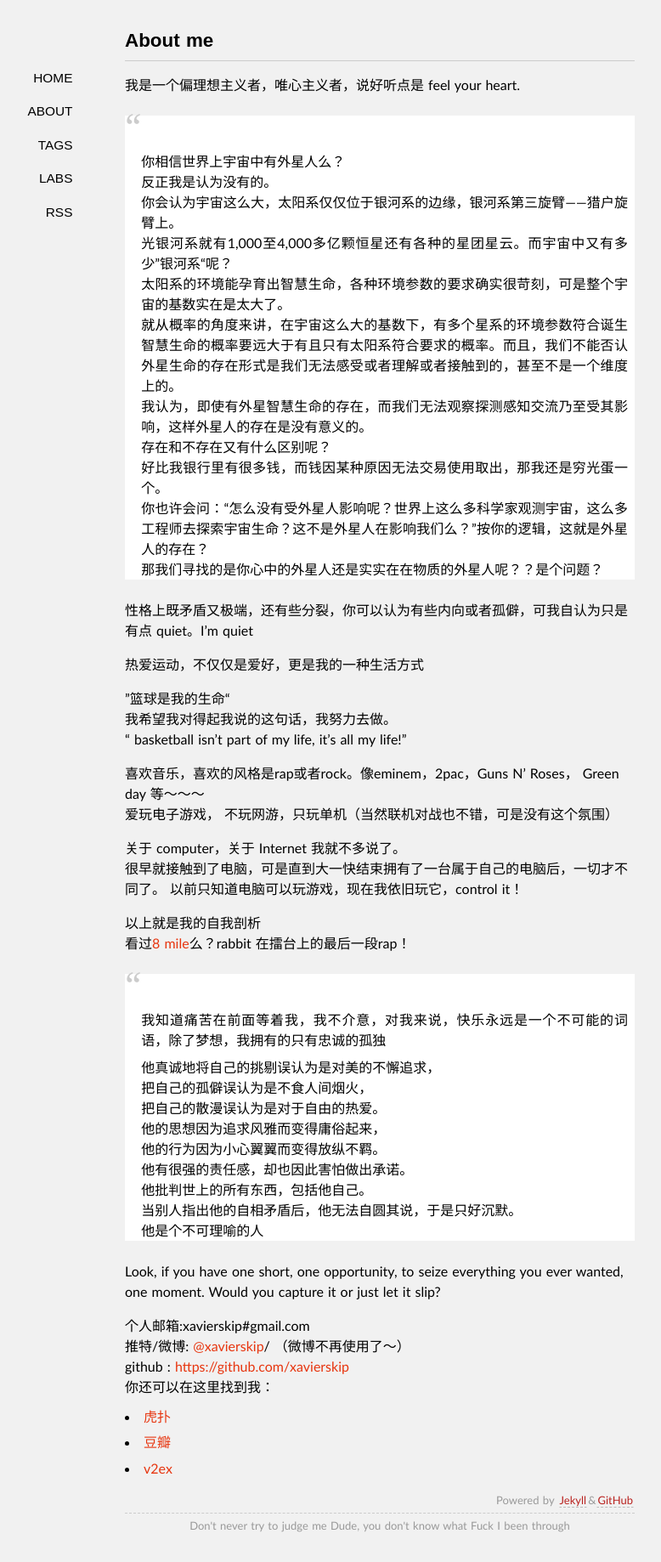
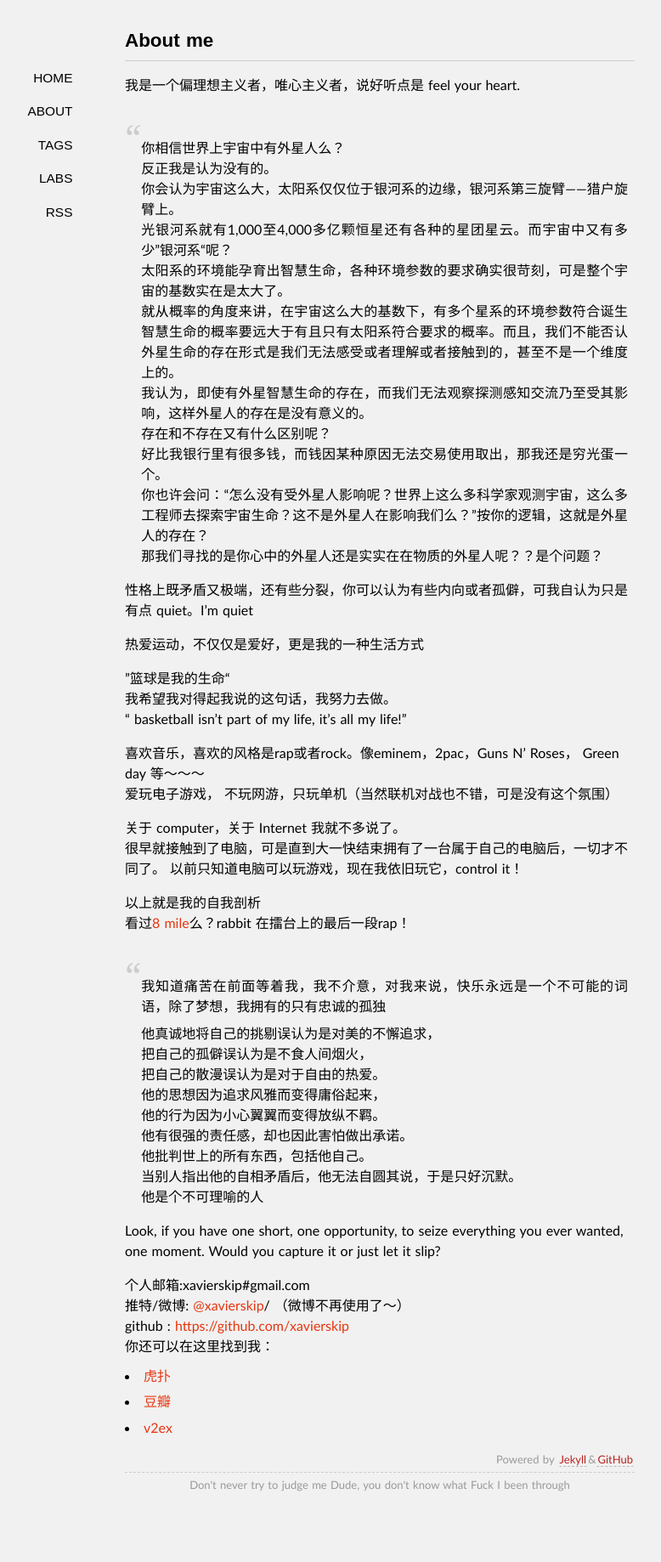
Before and after one commit to xavierskip/xavierskip.github.io, a Jekyll site: the page built from about/index.md, in a window 1280 px wide. Shown: the whole page at 85% size, without its empty margins (193-971 px from the left). Built offline with Jekyll 4.4.1, drawn with Linux system fonts in a browser that asks for light colours; some web fonts are replaced; Markdown is read by kramdown in place of the engine named in the settings; comment, search, counter and statistics services are not loaded; after the commit the page ends 1790 px from its top, so only the background shows below that.

Commit message:
blockquote

```diff
--- a/media/css/style.css
+++ b/media/css/style.css
@@ -29,15 +29,14 @@ li{padding:.2em 0;}
 ol,ul{list-style-position:inside;}
 ol ul, ul ol, ul ul, ol ol {margin-left:1em;}
 pre code{margin:1em 0;font-size:13px;line-height:1.6;display:block;overflow:auto;}
-blockquote{
-	margin:1em 0em;padding:0;text-align:justify;
-	background-color: #FFF;
-}
+blockquote{text-align:justify;}
 blockquote::before{
 	content: "“";
 	font-size: 42px;
 	font-family: georgia,serif;
 	color: #ccc;
+	position: relative;
+	top: 0.7em;
 }
 blockquote p{margin:0.5em;padding:0 0 0 0.7em;}
 #container{width:600px;margin:2em auto;display:block;padding:0 2em;}
```
